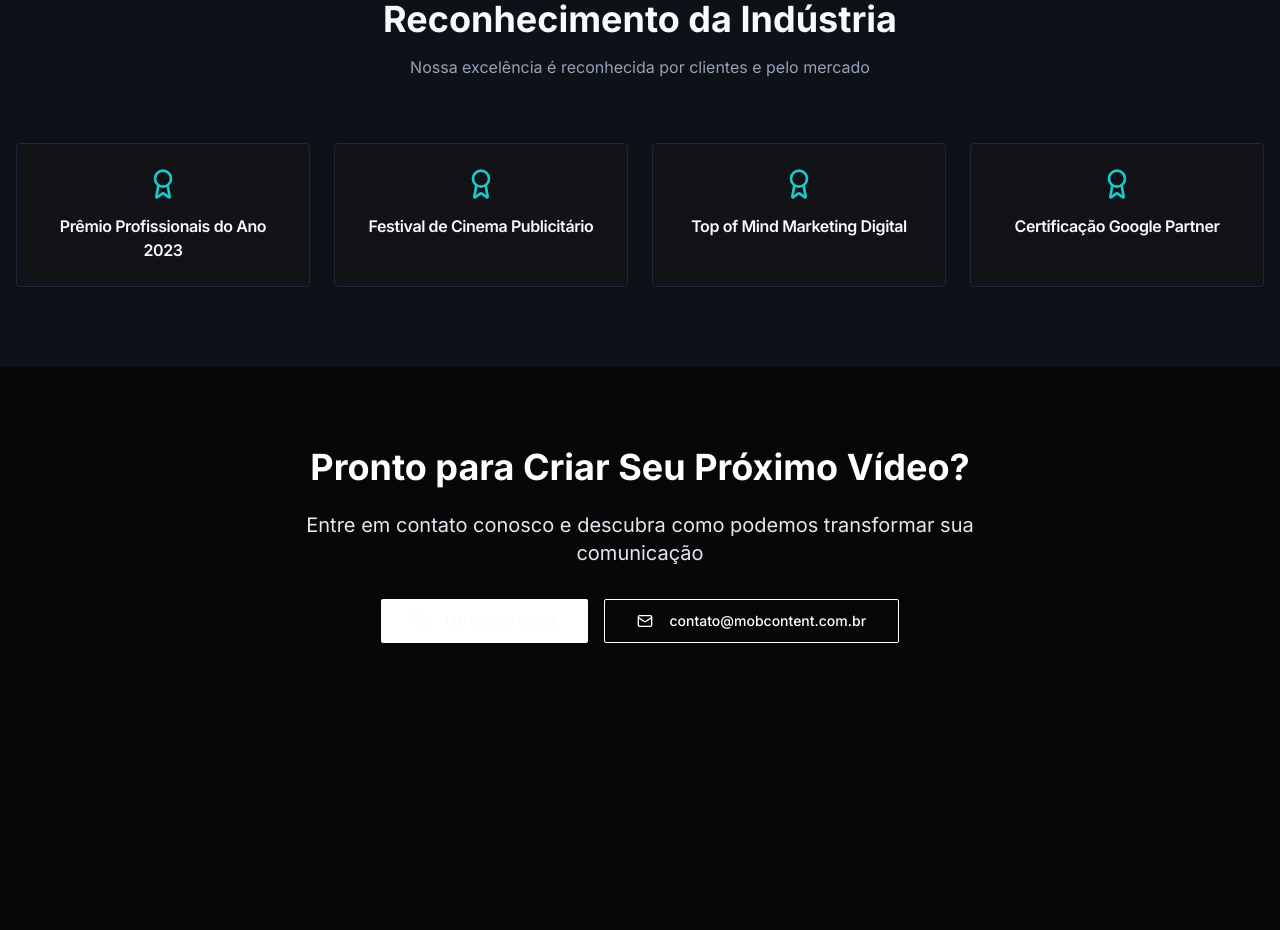
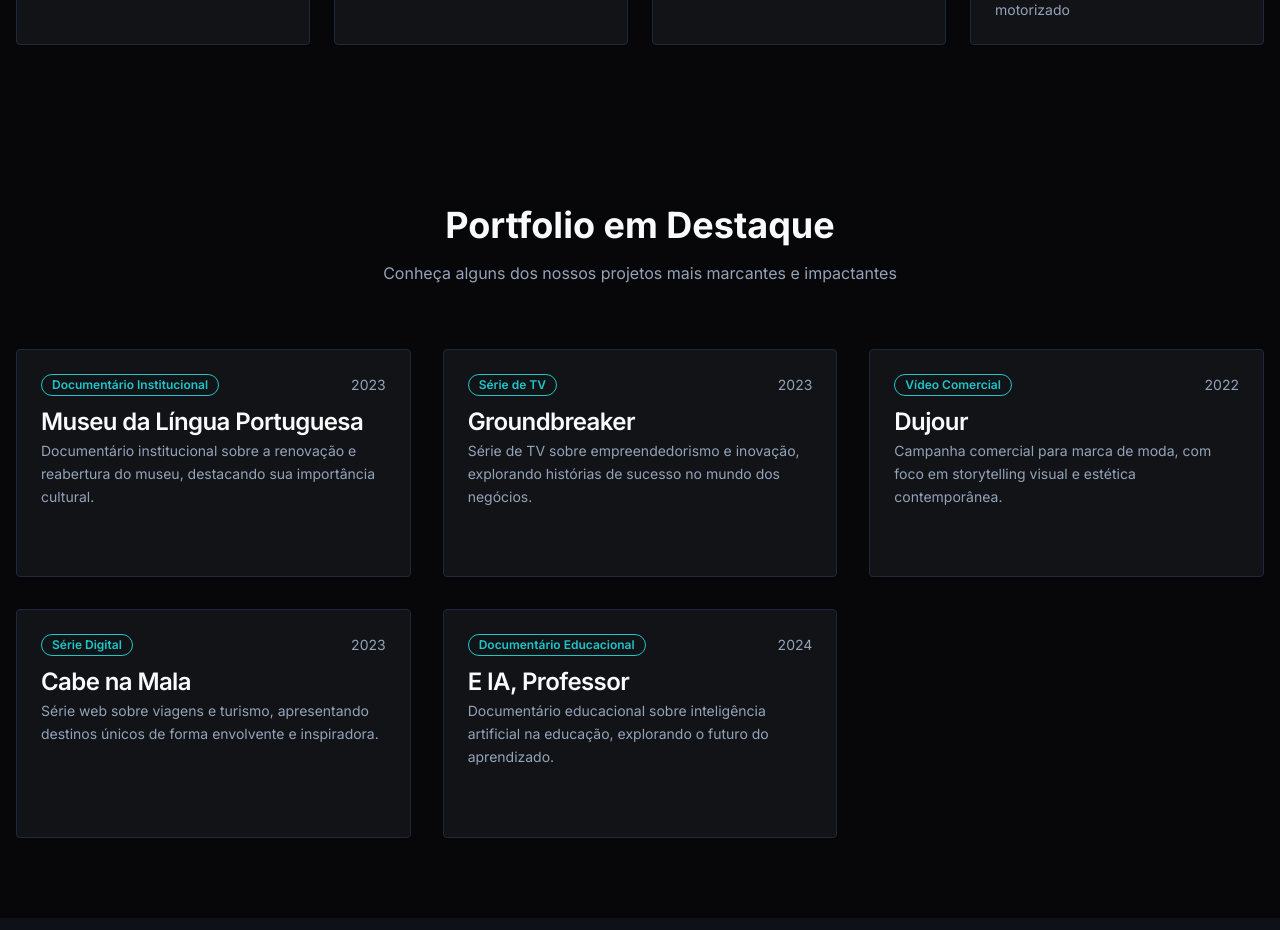
Before and after one commit to marcosferreiradeoliveira/mobcontent-culture-ai, a React (Vite) app: page /producao-audiovisual in a window 1280 px wide. Shown: the part 2860-3790 px from the top of the page. Before the commit the page ends 3583 px from the top, so only its background shows below. Built offline with nearby package versions, Linux system fonts and the light colour scheme.

Commit message:
Add TV Series to Portfolio
Included "TV Series" as a category and added a portfolio section with five new items: Museu da Lingua Portuguesa, Groundbreaker, Dujour, Cabe na Mala, and E IA, Professor.

```diff
--- a/src/pages/ProducaoAudiovisual.tsx
+++ b/src/pages/ProducaoAudiovisual.tsx
@@ -17,7 +17,9 @@ import {
   Star,
   ArrowRight,
   Phone,
-  Mail
+  Mail,
+  Tv,
+  ExternalLink
 } from "lucide-react";
 import { useEffect } from "react";
 
@@ -54,6 +56,12 @@ const ProducaoAudiovisual = () => {
       title: "Documentários Corporativos",
       description: "Documente processos, conquistas e a cultura da sua empresa",
       features: ["Pesquisa aprofundada", "Entrevistas exclusivas", "Narrativa envolvente", "Arquivo histórico"]
+    },
+    {
+      icon: Tv,
+      title: "Séries de TV",
+      description: "Produção completa de séries para TV, streaming e plataformas digitais",
+      features: ["Desenvolvimento de roteiro", "Produção episódica", "Direção artística", "Pós-produção avançada"]
     }
   ];
 
@@ -109,6 +117,39 @@ const ProducaoAudiovisual = () => {
     { nome: "Áudio Profissional", descricao: "Sennheiser, Rode, Zoom H6" },
     { nome: "Iluminação LED", descricao: "ARRI, Aputure, Godox" },
     { nome: "Estabilização", descricao: "DJI Ronin, Steadicam, Slider motorizado" }
+  ];
+
+  const portfolio = [
+    {
+      title: "Museu da Língua Portuguesa",
+      description: "Documentário institucional sobre a renovação e reabertura do museu, destacando sua importância cultural.",
+      category: "Documentário Institucional",
+      year: "2023"
+    },
+    {
+      title: "Groundbreaker",
+      description: "Série de TV sobre empreendedorismo e inovação, explorando histórias de sucesso no mundo dos negócios.",
+      category: "Série de TV",
+      year: "2023"
+    },
+    {
+      title: "Dujour",
+      description: "Campanha comercial para marca de moda, com foco em storytelling visual e estética contemporânea.",
+      category: "Vídeo Comercial",
+      year: "2022"
+    },
+    {
+      title: "Cabe na Mala",
+      description: "Série web sobre viagens e turismo, apresentando destinos únicos de forma envolvente e inspiradora.",
+      category: "Série Digital",
+      year: "2023"
+    },
+    {
+      title: "E IA, Professor",
+      description: "Documentário educacional sobre inteligência artificial na educação, explorando o futuro do aprendizado.",
+      category: "Documentário Educacional",
+      year: "2024"
+    }
   ];
 
   return (
@@ -273,6 +314,47 @@ const ProducaoAudiovisual = () => {
         </div>
       </section>
 
+      {/* Portfolio */}
+      <section className="py-20 bg-background">
+        <div className="container mx-auto px-4">
+          <div className="text-center mb-16">
+            <h2 className="text-3xl md:text-4xl font-bold text-foreground mb-4">
+              Portfolio em Destaque
+            </h2>
+            <p className="text-muted-foreground max-w-2xl mx-auto">
+              Conheça alguns dos nossos projetos mais marcantes e impactantes
+            </p>
+          </div>
+
+          <div className="grid md:grid-cols-2 lg:grid-cols-3 gap-8">
+            {portfolio.map((projeto, index) => (
+              <Card key={index} className="border-border hover:border-forest-accent transition-all duration-300 group cursor-pointer">
+                <CardHeader>
+                  <div className="flex items-center justify-between mb-2">
+                    <Badge variant="outline" className="text-forest-accent border-forest-accent">
+                      {projeto.category}
+                    </Badge>
+                    <span className="text-sm text-muted-foreground">{projeto.year}</span>
+                  </div>
+                  <CardTitle className="text-foreground group-hover:text-forest-accent transition-colors">
+                    {projeto.title}
+                  </CardTitle>
+                  <CardDescription className="leading-relaxed">
+                    {projeto.description}
+                  </CardDescription>
+                </CardHeader>
+                <CardContent>
+                  <div className="flex items-center text-forest-accent opacity-0 group-hover:opacity-100 transition-opacity">
+                    <span className="text-sm font-medium">Ver projeto</span>
+                    <ExternalLink className="ml-2 h-4 w-4" />
+                  </div>
+                </CardContent>
+              </Card>
+            ))}
+          </div>
+        </div>
+      </section>
+
       {/* Prêmios e Reconhecimentos */}
       <section className="py-20 bg-muted/30">
         <div className="container mx-auto px-4">
```
